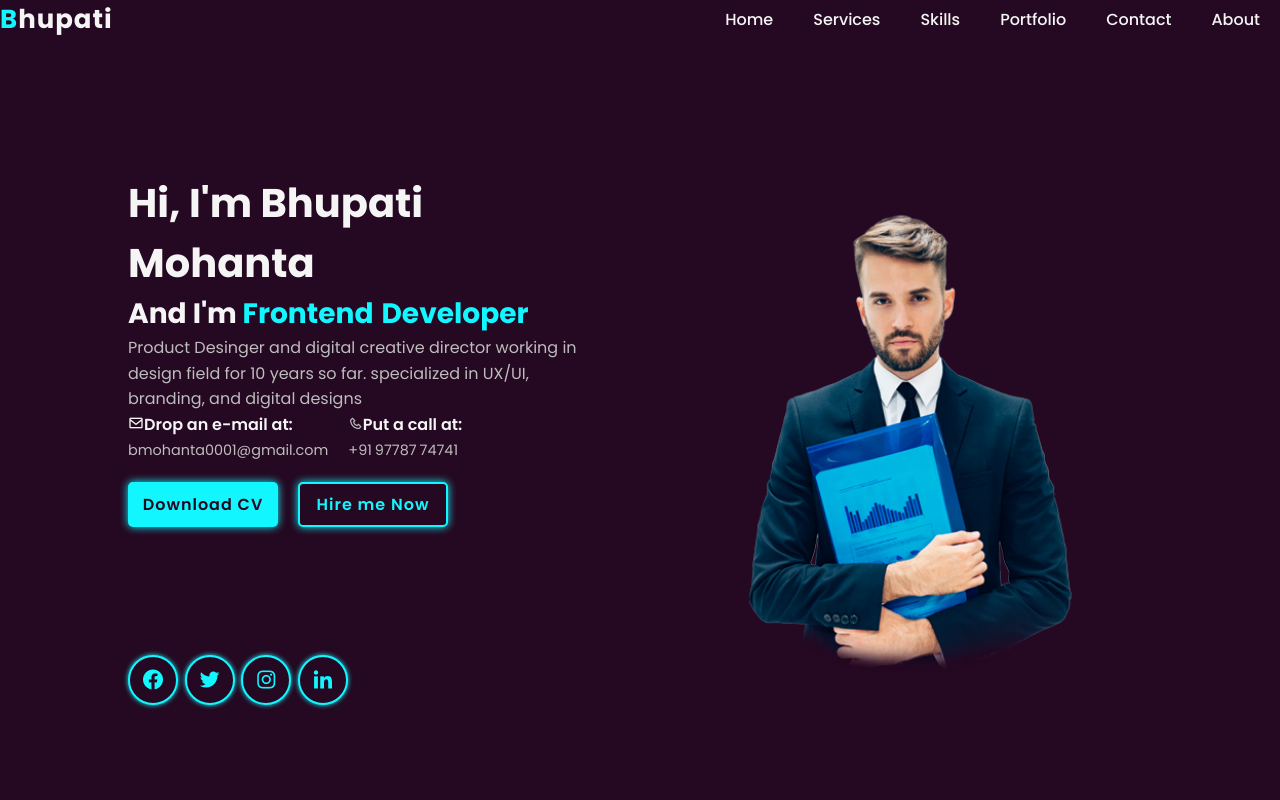
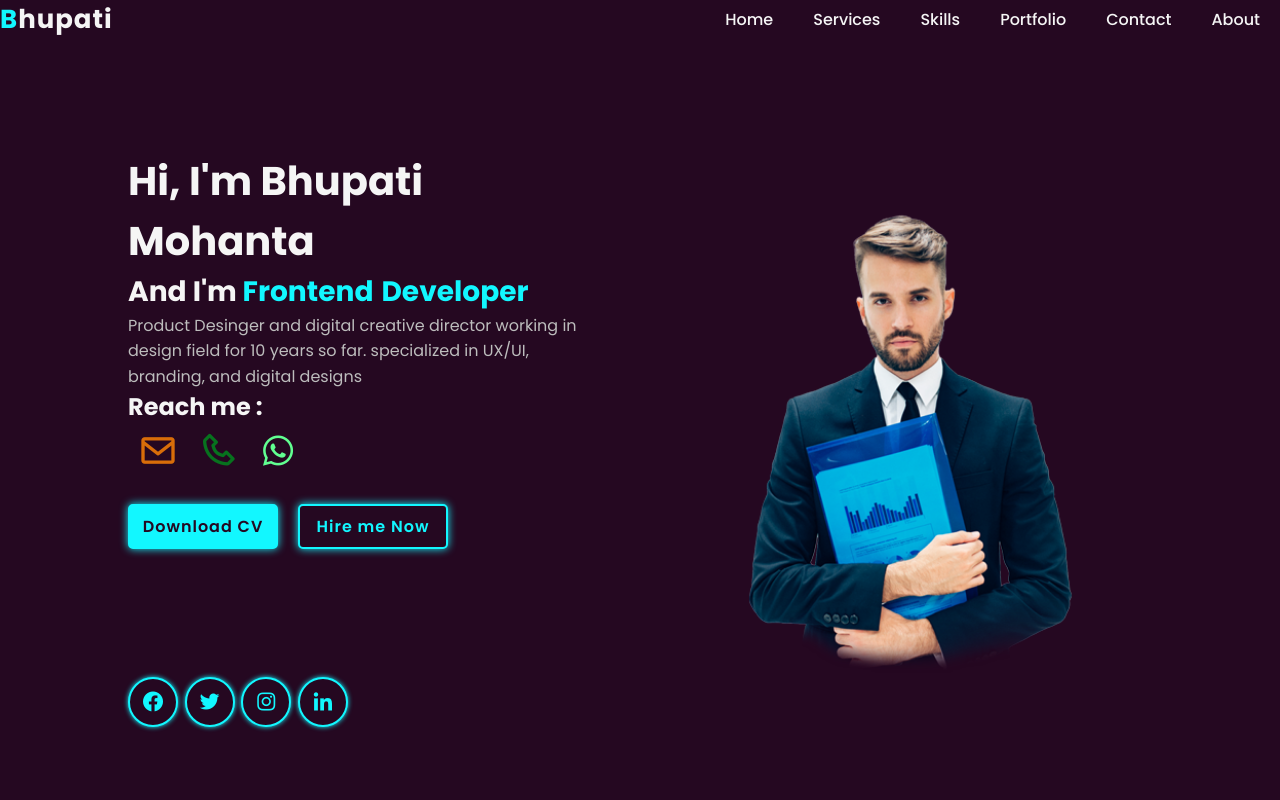
Before and after one commit to bhupati0001/my-portfolio, a plain HTML site: page index.html in a window 1280 px wide. Shown: the top 800 px of the page. Drawn offline with nearby package versions, Linux system fonts and the light colour scheme.

Commit message:
reach me contact section is modified with logos

```diff
--- a/css/style.css
+++ b/css/style.css
@@ -141,31 +141,40 @@ section{
     display: flex;
     flex-direction: row;
     gap: 20px;
-    justify-content: space-between;
+    justify-content: space-around;
     align-items: center;
     width: fit-content;
+    margin-left: 10px;
 }
 
-.info-box h5{
+.info-box h5 a{
     font-weight: 600;
     color: var(--text-color);
-    font-size: 1rem;
-}
-
-.info-box span{
-    font-size: 0.9rem;
-    color: #bdbdbd;
-}
-.info-box span a{
+    font-size: 2.5rem;
     color: #bdbdbd;
 }
 
-.info-box .email-info h5{
-
+.email-info h5 a{
+    color: #d86d09;
+}
+.email-info h5 a:hover{
+    text-shadow: 0 0 .7em rgb(243, 132, 4);
 }
 
+.phone-info h5 a{
+    color: rgb(7, 114, 30);
+}
+.phone-info h5 a:hover{
+    text-shadow: 0 0 .7em rgb(84, 236, 84);
+}
 
+.whatsapp-info h5 a{
+    color:rgb(97, 255, 145)
+}
 
+.whatsapp-info h5 a:hover{
+    text-shadow: 0 0 .7em rgb(84, 236, 84);
+}
 
 .btn-box{
     display: flex;
--- a/index.html
+++ b/index.html
@@ -45,17 +45,21 @@
             <p>Product Desinger and digital creative director working in design field for 10 years so far. specialized
                 in UX/UI,
                 branding, and digital designs</p>
-
-            <div class="info-box">
-                <div class="email-info">
-                    <h5><i class='bx bx-envelope'></i>Drop an e-mail at:</h5>
-                    <span>bmohanta0001@gmail.com</span>
-                </div>
-                <div class="phone-info">
-                    <h5><span><i class='bx bx-phone'></i></span>Put a call at:</h5>
-                    <span><a href="tel:+919778774741">+91&puncsp;97787&puncsp;74741</a></span>
+            <div class="reach-me">
+                <h2>Reach me :</h2>
+                <div class="info-box">
+                    <div class="email-info">
+                        <h5><a href="mailto:bmohanta0001@gmail.com" title="Send an Email"><i class='bx bx-envelope'></i></a></h5>
+                    </div>
+                    <div class="phone-info">
+                        <h5><a href="tel:+919778774741" title="Call me"><i class="bx bx-phone"></i></a></h5>
+                    </div>
+                    <div class="whatsapp-info">
+                        <h5><a href="https://wa.me/919778774741?text=Hey!" title="whatsapp me"><i class='bx bxl-whatsapp'></i></a></h5>
+                    </div>
                 </div>
             </div>
+
 
             <div class="btn-box">
                 <a href="#" class="btn">Download CV</a>
```
